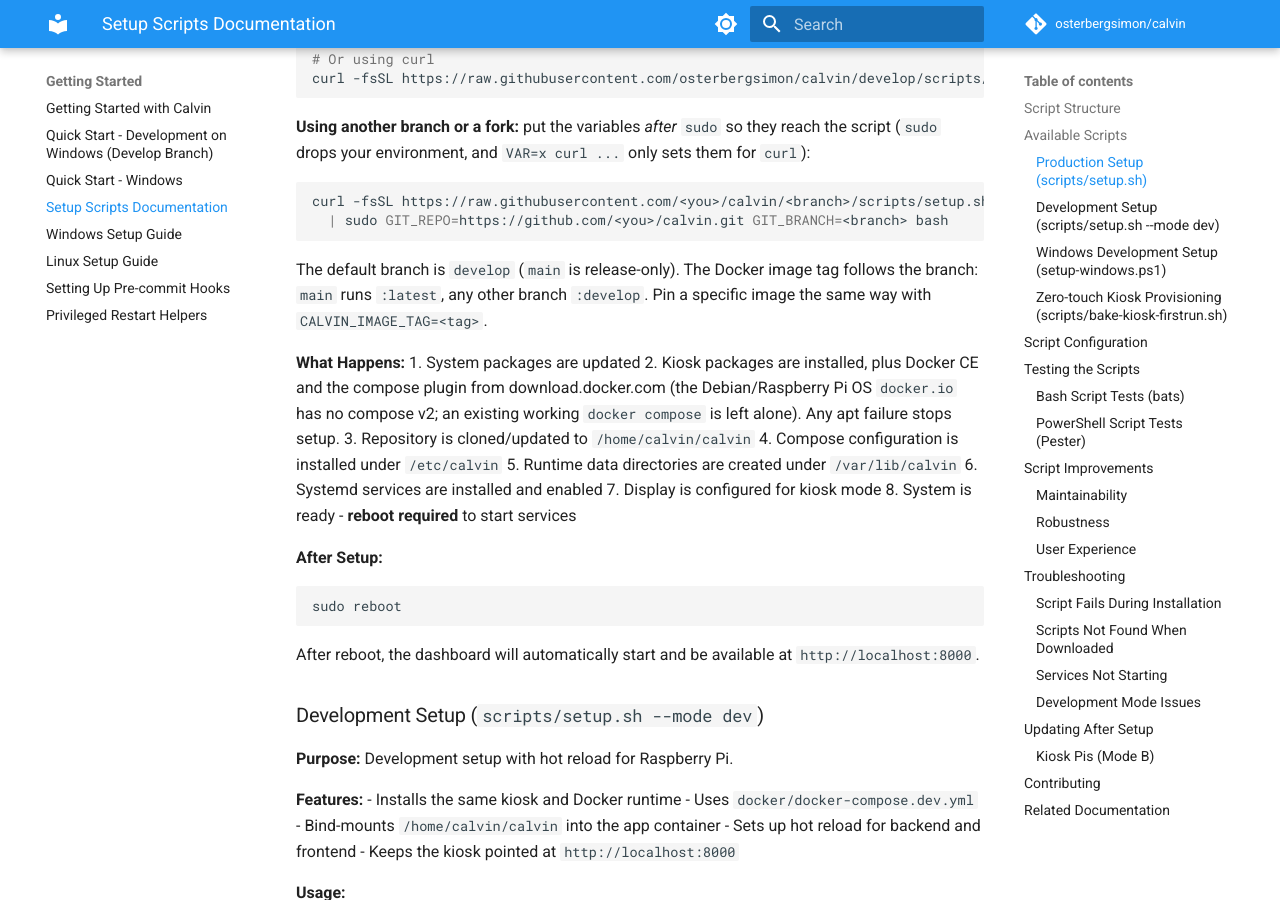
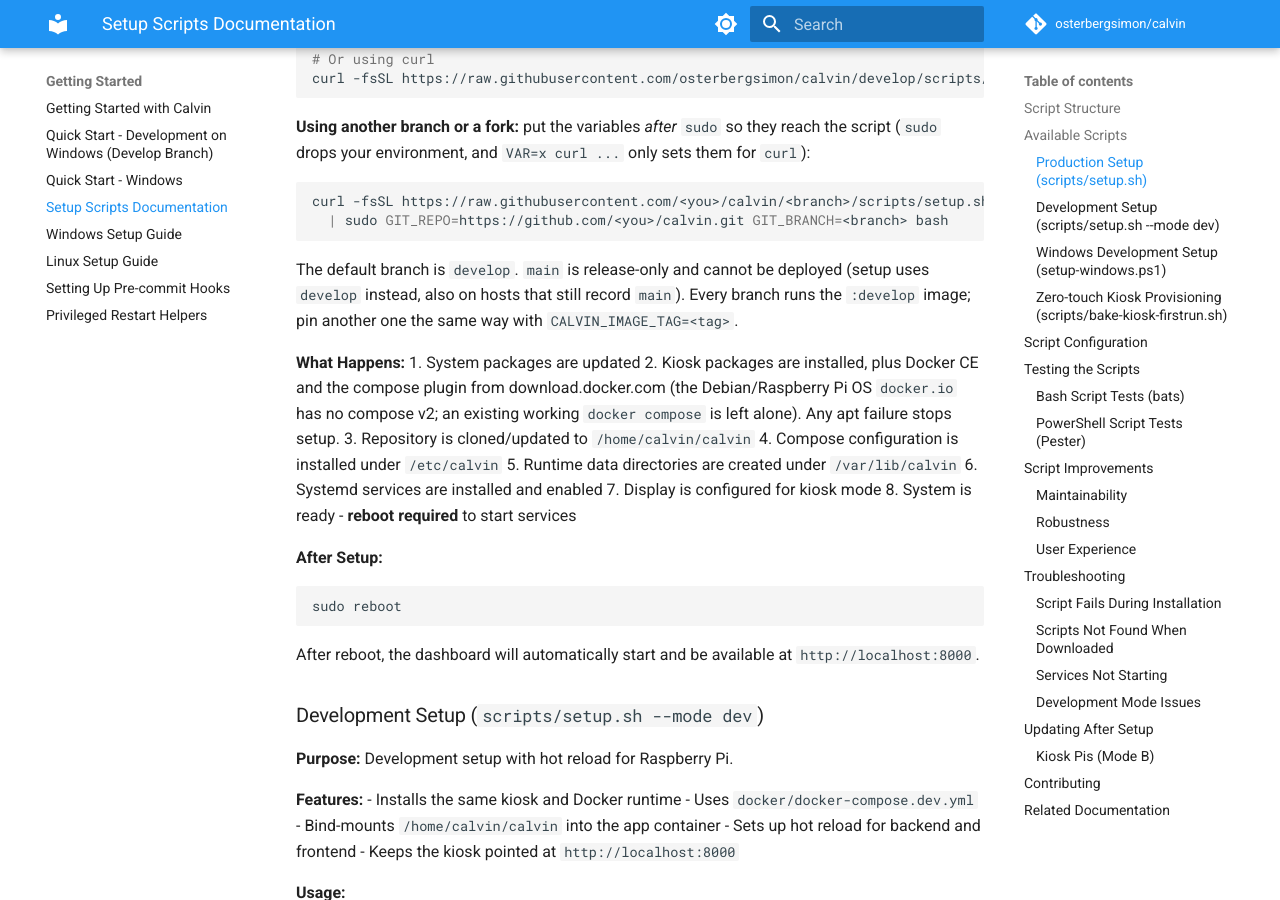
Before and after one commit to osterbergsimon/calvin, an MkDocs documentation site: the page built from docs/setup/SETUP_SCRIPTS.md, in a window 1280 px wide and 900 px high, scrolled down 870 px. Built offline with MkDocs 1.6.1 and Material for MkDocs 9.7.7, drawn with Linux system fonts in a browser that asks for light colours; comment, search, counter and statistics services are not loaded; some of the changed text lies outside the part shown.

Commit message:
fix(pi): a recorded GIT_BRANCH=main no longer breaks the setup re-run or updates (calvin-ct0)
Review: hosts set up before develop became the default record GIT_BRANCH=main
in /etc/default/calvin-update. main is release-only (no compose file, env
example or calvin-app.service) and no :latest image is published, so the
documented one-time setup re-run crashed when piped (setup-common.sh fetched
from main lacks read_env_value) and would otherwise install main's host files
and switch to :latest.

- setup.sh and update-calvin.sh replace main with develop (with a note)
  before anything is fetched; setup.sh now reads calvin-update from
  CALVIN_DEFAULT_DIR like the rest of setup.
- Every branch runs :develop unless pinned; nothing maps to the unpublished
  :latest any more (also covers the Settings branch picker offering main).
- Docs say so; tests cover recorded/explicit main, the piped one-liner and
  the updater.

````diff
--- a/docs/setup/SETUP_SCRIPTS.md
+++ b/docs/setup/SETUP_SCRIPTS.md
@@ -48,9 +48,10 @@
   | sudo GIT_REPO=https://github.com/<you>/calvin.git GIT_BRANCH=<branch> bash
 ```
 
-The default branch is `develop` (`main` is release-only). The Docker image tag
-follows the branch: `main` runs `:latest`, any other branch `:develop`. Pin a
-specific image the same way with `CALVIN_IMAGE_TAG=<tag>`.
+The default branch is `develop`. `main` is release-only and cannot be deployed
+(setup uses `develop` instead, also on hosts that still record `main`). Every
+branch runs the `:develop` image; pin another one the same way with
+`CALVIN_IMAGE_TAG=<tag>`.
 
 **What Happens:**
 1. System packages are updated
@@ -187,10 +188,10 @@
 | Variable | Description | Default |
 |----------|-------------|---------|
 | `GIT_REPO` | Git repository URL | `https://github.com/osterbergsimon/calvin.git` |
-| `GIT_BRANCH` | Git branch to use | `develop` (`main` is release-only) |
+| `GIT_BRANCH` | Git branch to use | `develop` (`main` is release-only and replaced by `develop`) |
 | `CALVIN_DIR` | Installation directory | `/home/calvin/calvin` (Linux) |
 | `CALVIN_DATA_DIR` | Data volume on the host | `/var/lib/calvin` |
-| `CALVIN_IMAGE_TAG` | Pin the runtime image (otherwise follows the branch: `main` → `latest`, else `develop`; a pin already in `/etc/calvin/.env` is kept) | — |
+| `CALVIN_IMAGE_TAG` | Pin the runtime image (otherwise `develop`; `:latest` is not published yet; a pin already in `/etc/calvin/.env` is kept) | — |
 | `LOG_FILE` | Log file path | `/var/log/calvin-setup.log` (Linux) |
 
 Pass them after `sudo` (`sudo GIT_BRANCH=x bash setup.sh`). The service user is
````
Also changed, not shown: README.md (+4 -3 lines), 5 other files.
